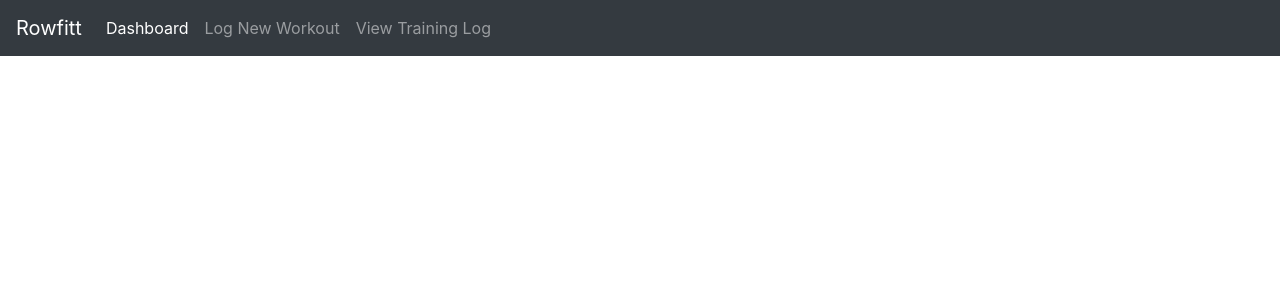
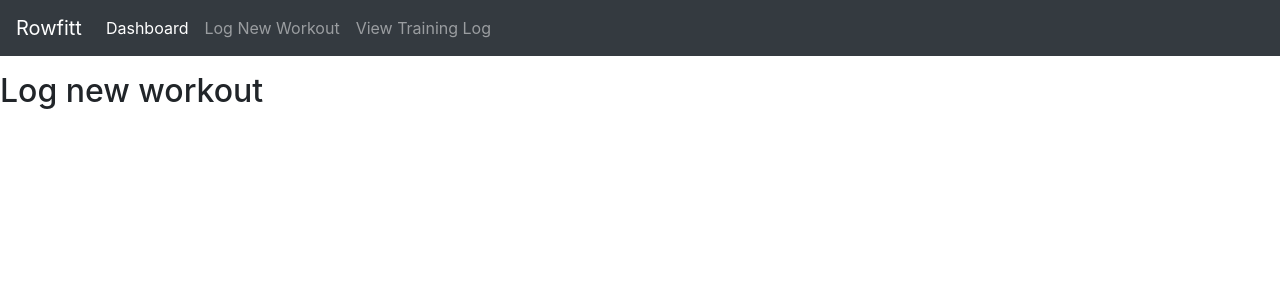
Before and after one commit to anuragkapur/rowfitt-react-app, a React (Create React App) app: page /view-training-log in a window 1280 px wide. Shown: the top 300 px of the page. Built offline with nearby package versions, Linux system fonts and the light colour scheme.

Commit message:
Add router to navbar and initial placeholder pages

```diff
--- /dev/null
+++ b/src/components/Dashboard.js
@@ -0,0 +1,14 @@
+import React from 'react';
+
+class Dashboard extends React.Component {
+  render() {
+    return(
+      <div>
+        <br></br><br></br><br></br>
+        <h2>This is the dashboard</h2>
+      </div>
+    );
+  }
+}
+
+export default Dashboard;
--- /dev/null
+++ b/src/components/LogNewWorkout.js
@@ -0,0 +1,14 @@
+import React from 'react';
+
+class LogNewWorkout extends React.Component {
+  render() {
+    return(
+      <div>
+        <br></br><br></br><br></br>
+        <h2>Log new workout</h2>
+      </div>
+    );
+  }
+}
+
+export default LogNewWorkout;
--- a/src/components/NavBar.js
+++ b/src/components/NavBar.js
@@ -1,11 +1,20 @@
 import React from 'react';
+import {
+  BrowserRouter as Router,
+  Route
+} from 'react-router-dom';
+import Dashboard from './Dashboard';
+import LogNewWorkout from './LogNewWorkout'
+import ViewTrainingLog from './ViewTrainingLog'
 
 class NavBar extends React.Component {
   render() {
     return (
+      <Router>
+        <wrapper>
           <header>
             <nav className="navbar navbar-expand-md navbar-dark fixed-top bg-dark">
-          <a className="navbar-brand" href="#">Rowfitt</a>
+              <a className="navbar-brand" href="/">Rowfitt</a>
               <button className="navbar-toggler" type="button" data-toggle="collapse" data-target="#navbarCollapse"
                       aria-controls="navbarCollapse" aria-expanded="false" aria-label="Toggle navigation">
                 <span className="navbar-toggler-icon"></span>
@@ -13,18 +22,23 @@ class NavBar extends React.Component {
               <div className="collapse navbar-collapse" id="navbarCollapse">
                 <ul className="navbar-nav mr-auto">
                   <li className="nav-item active">
-                <a className="nav-link" href="#">Dashboard <span className="sr-only">(current)</span></a>
+                    <a className="nav-link" href="/">Dashboard <span className="sr-only">(current)</span></a>
                   </li>
                   <li className="nav-item">
-                <a className="nav-link" href="#">Log New Workout</a>
+                    <a className="nav-link" href="/log-new-workout">Log New Workout</a>
                   </li>
                   <li className="nav-item">
-                <a className="nav-link" href="#">View Training Log</a>
+                    <a className="nav-link" href="/view-training-log">View Training Log</a>
                   </li>
                 </ul>
               </div>
             </nav>
           </header>
+          <Route exact path="/" component={Dashboard}/>
+          <Route exact path="/log-new-workout" component={LogNewWorkout}/>
+          <Route exact path="/view-training-log" component={ViewTrainingLog}/>
+        </wrapper>
+      </Router>
     );
   }
 }
--- /dev/null
+++ b/src/components/ViewTrainingLog.js
@@ -0,0 +1,14 @@
+import React from 'react';
+
+class ViewTrainingLog extends React.Component {
+  render() {
+    return(
+      <div>
+        <br></br><br></br><br></br>
+        <h2>Log new workout</h2>
+      </div>
+    );
+  }
+}
+
+export default ViewTrainingLog;
```
Lines whose indentation alone changed are shown as unchanged.
